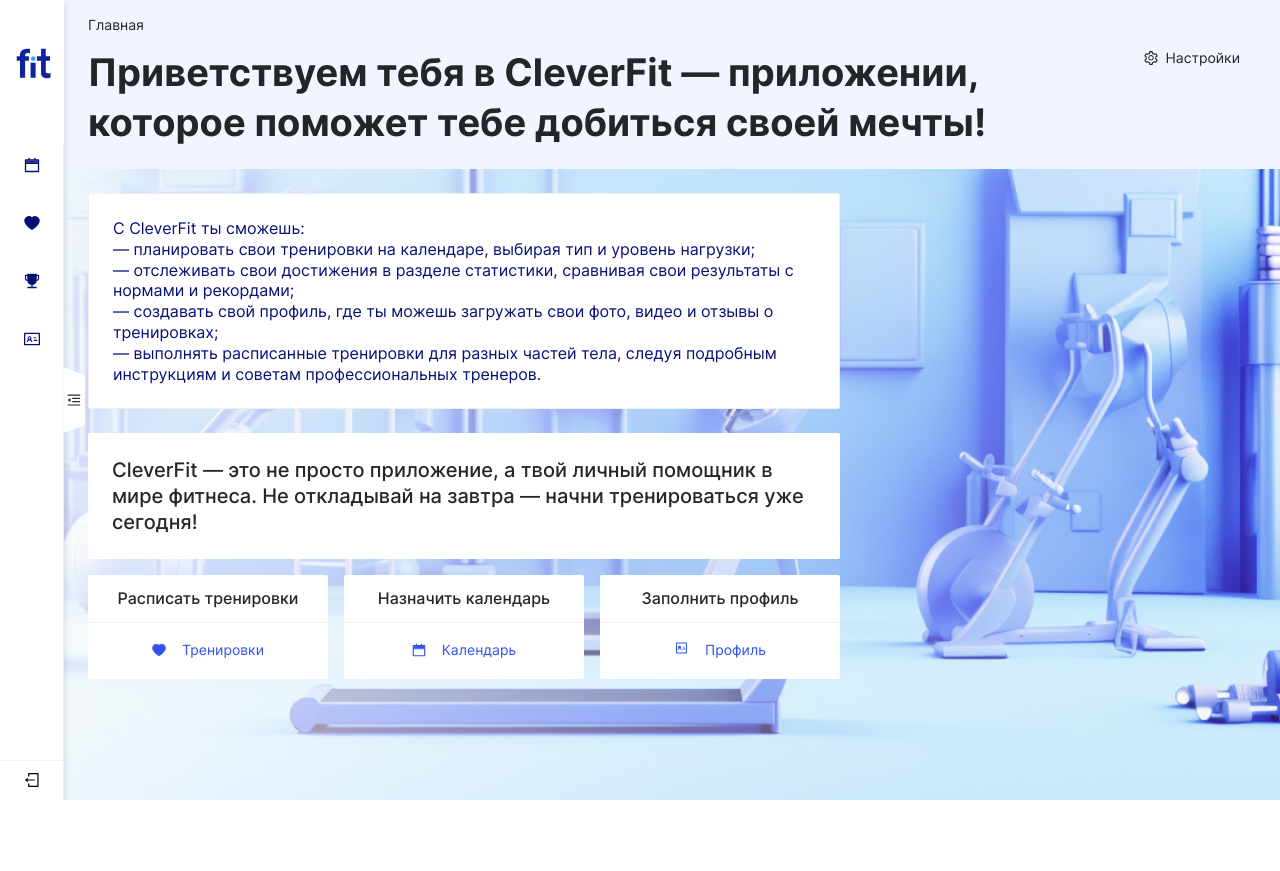
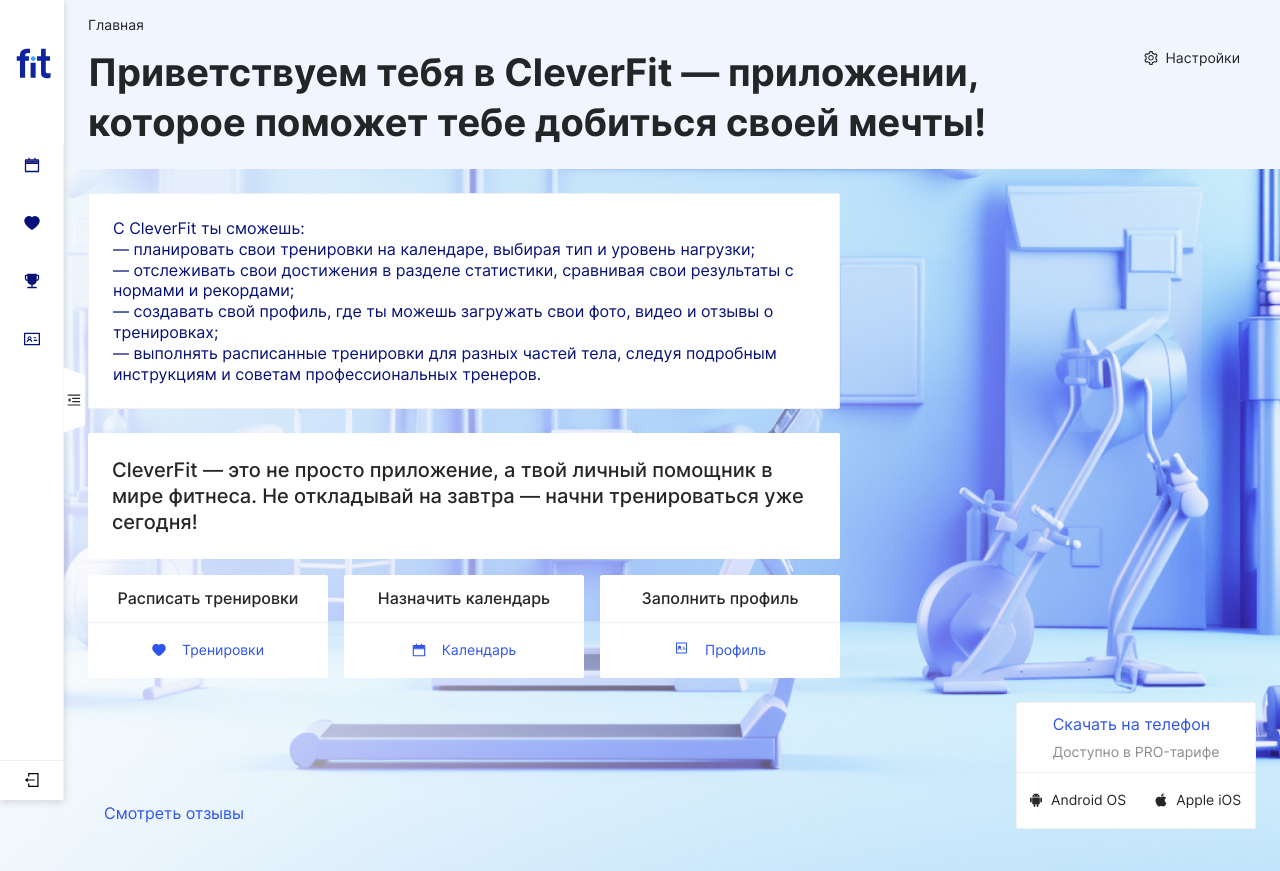
Before and after one commit to ClevertecFrontendLab/nester-dev, a React (Vite) app: page /#/ in a window 1280 px wide. Before the commit the page ends 800 px from the top, so only its background shows below. Built offline with nearby package versions, Linux system fonts and the light colour scheme.

Commit message:
feat: implement Footer component

```diff
--- a/src/components/index.ts
+++ b/src/components/index.ts
@@ -1,3 +1,4 @@
 export { default as Aside } from './layout/Aside/Aside';
 export { default as Header } from './layout/Header/Header';
 export { default as MainPageContent } from './layout/MainPageContent/MainPageContent';
+export { default as Footer } from './layout/Footer/Footer';
--- /dev/null
+++ b/src/components/layout/Footer/Footer.module.scss
@@ -0,0 +1,55 @@
+@import "src/assets/styles/breakpoints";
+
+.footer {
+    padding-bottom: 42px;
+
+    :global {
+        .ant-layout-footer {
+            display: flex;
+            justify-content: space-between;
+            align-items: end;
+            width: 100%;
+            padding: 0 24px;
+            background: transparent;
+
+            @media (max-width: $breakpoint-sm) {
+                flex-direction: column-reverse;
+                align-items: center;
+                row-gap: 24px;
+                padding: 0 16px;
+            }
+        }
+    }
+
+    .reviews {
+        font-weight: 400;
+        font-size: 16px !important;
+        line-height: 130%;
+        text-align: center;
+        color: var(--primary-light-6);
+    }
+}
+
+.wrapper {
+    display: flex;
+    flex-direction: column;
+    gap: 8px;
+
+    p {
+        margin-bottom: 0;
+    }
+}
+
+.title {
+    font-size: 16px;
+    font-weight: 400;
+    line-height: 130%;
+    color: var(--primary-light-6);
+}
+
+.subtitle {
+    font-size: 14px;
+    font-weight: 400;
+    line-height: 130%;
+    color: var(--character-light-secondary-45);
+}
--- /dev/null
+++ b/src/components/layout/Footer/Footer.tsx
@@ -0,0 +1,43 @@
+import { FC } from 'react';
+import { Button, Card, Layout, Row } from 'antd';
+import styles from './Footer.module.scss';
+import cardStyles from '../MainPageContent/MainPageContent.module.scss';
+import { AndroidFilled, AppleFilled } from '@ant-design/icons';
+
+const Footer: FC = () => {
+    return (
+        <div className={styles.footer}>
+            <Layout.Footer>
+                <Button type='link' className={styles.reviews}>
+                    Смотреть отзывы
+                </Button>
+
+                <div className={cardStyles.action_card}>
+                    <Card
+                        title={
+                            <div className={styles.wrapper}>
+                                <p className={styles.title}>Скачать на телефон </p>
+                                <p className={styles.subtitle}>Доступно в PRO-тарифе</p>
+                            </div>
+                        }
+                    >
+                        <Row align='middle' wrap={false}>
+                            <Button
+                                icon={<AndroidFilled />}
+                                style={{ padding: '0 11px' }}
+                                type='text'
+                            >
+                                Android OS
+                            </Button>
+                            <Button icon={<AppleFilled />} type='text'>
+                                Apple iOS
+                            </Button>
+                        </Row>
+                    </Card>
+                </div>
+            </Layout.Footer>
+        </div>
+    );
+};
+
+export default Footer;
--- a/src/components/layout/Header/Header.tsx
+++ b/src/components/layout/Header/Header.tsx
@@ -21,7 +21,7 @@
                     <Button
                         type={!isLessXs ? 'text' : 'default'}
                         icon={(isLargerMd || isLessXs) && <SettingOutlined />}
-                        shape={isLessXs && 'circle'}
+                        shape={isLessXs ? 'circle' : undefined}
                     >
                         {!isLessXs && 'Настройки'}
                     </Button>
--- a/src/components/layout/MainPageContent/ActionCards.tsx
+++ b/src/components/layout/MainPageContent/ActionCards.tsx
@@ -1,5 +1,5 @@
 import { FC } from 'react';
-import styles from './Content.module.scss';
+import styles from './MainPageContent.module.scss';
 import { cards } from '@components/layout/MainPageContent/cards.config.tsx';
 import { Card, Row, Space } from 'antd';
 
@@ -7,13 +7,15 @@
     return (
         <div className={styles.cards}>
             {cards.map(({ title, icon, description }) => (
-                <Card key={title} title={title} bordered={false}>
+                <div key={title} className={styles.action_card}>
+                    <Card title={title} bordered={false}>
                         <Row align='middle' justify='center'>
                             <Space size='small'>
                                 {icon} {description}
                             </Space>
                         </Row>
                     </Card>
+                </div>
             ))}
         </div>
     );
--- a/src/components/layout/MainPageContent/Content.module.scss
+++ b/src/components/layout/MainPageContent/MainPageContent.module.scss
@@ -59,15 +59,19 @@
     @media (max-width: $breakpoint-sm) {
         flex-direction: column;
     }
+}
+
+.action_card {
+    max-width: 240px;
+    width: 100%;
+
+    @media (max-width: $breakpoint-sm) {
+        max-width: 100%;
+    }
 
     :global {
         .ant-card {
-            max-width: 240px;
             width: 100%;
-
-            @media (max-width: $breakpoint-sm) {
-                max-width: 100%;
-            }
         }
 
         .ant-card-head {
@@ -84,7 +88,11 @@
         }
 
         .ant-card-body {
-            padding: 19px 0;
+            display: flex;
+            justify-content: center;
+            align-items: center;
+            padding: 0 0;
+            height: 56px;
             font-size: 14px;
             line-height: 130%;
             text-align: center;
--- a/src/components/layout/MainPageContent/MainPageContent.tsx
+++ b/src/components/layout/MainPageContent/MainPageContent.tsx
@@ -1,7 +1,7 @@
 import { FC } from 'react';
 import { Card, Layout, Typography } from 'antd';
-import styles from './Content.module.scss';
 import ActionCards from '@components/layout/MainPageContent/ActionCards.tsx';
+import styles from './MainPageContent.module.scss';
 
 const MainPageContent: FC = () => {
     return (
--- a/src/pages/main-page/main-page.tsx
+++ b/src/pages/main-page/main-page.tsx
@@ -1,5 +1,5 @@
 import { Layout } from 'antd';
-import { Aside, Header, MainPageContent } from '@components/index.ts';
+import { Aside, Footer, Header, MainPageContent } from '@components/index.ts';
 import { FC } from 'react';
 import styles from './MainPage.module.scss';
 
@@ -11,6 +11,7 @@
                 <Layout>
                     <Header />
                     <MainPageContent />
+                    <Footer />
                 </Layout>
             </Layout>
         </div>
```
Lines whose indentation alone changed are shown as unchanged.
